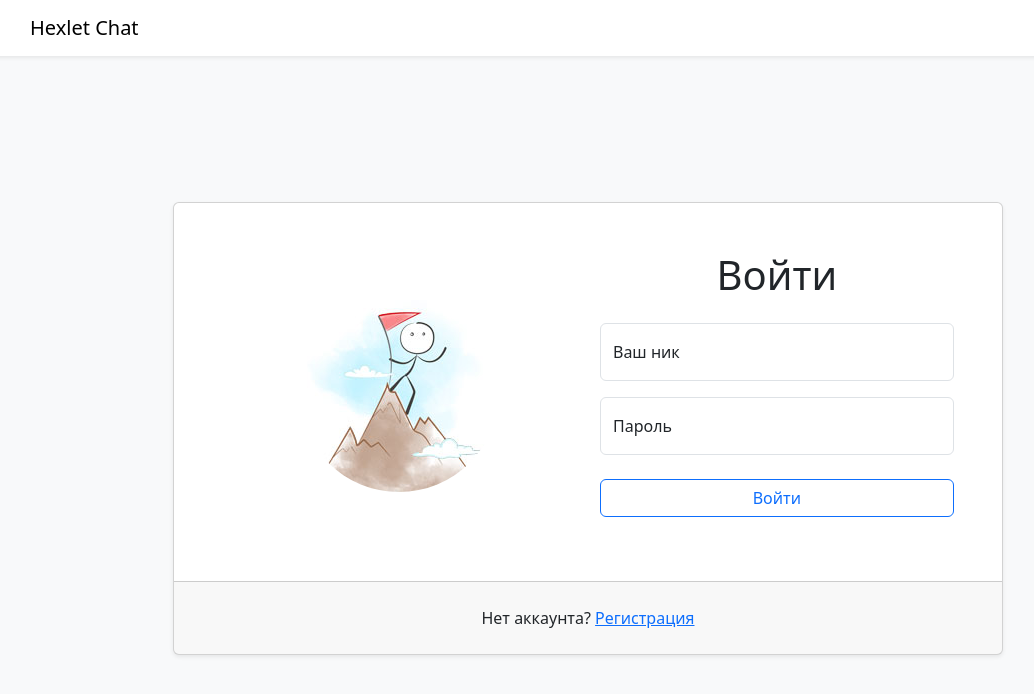
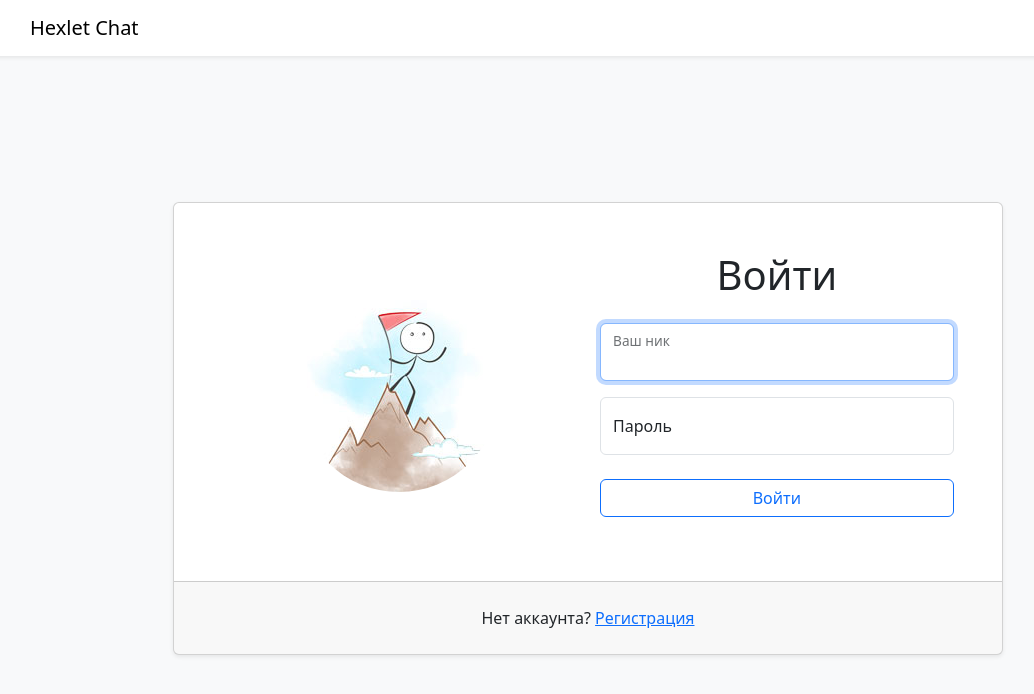
Before and after one commit to zebpaa/Chat-Slack, a React (Vite) app in the folder frontend/: page /login in a window 1280 px wide. Shown: the top 694 px of the page, without its empty margins (52-1086 px from the left). Built offline with nearby package versions, Linux system fonts and the light colour scheme.

Commit message:
update frontend/src/components/LoginPage.jsx

```diff
--- a/frontend/src/components/LoginPage.jsx
+++ b/frontend/src/components/LoginPage.jsx
@@ -1,10 +1,49 @@
+import { Link } from 'react-router-dom';
+import { useState, useRef, useEffect } from 'react';
+import { useFormik } from 'formik';
+import axios from 'axios';
+import routes from '../routes.js';
+import { useNavigate, useLocation } from 'react-router-dom';
 import {
     Container, Row, Col, Card,
-    Form, Button, FloatingLabel, Image
+    Form, Button, FloatingLabel, Image,
 } from 'react-bootstrap';
-import { Link } from 'react-router-dom';
+
 
 const LoginPage = () => {
+    const [authFailed, setAuthFailed] = useState(false);
+    const inputRef = useRef();
+    const navigate = useNavigate();
+    const location = useLocation();
+
+    useEffect(() => {
+        inputRef.current.focus();
+    }, []);
+
+    const formik = useFormik({
+        initialValues: {
+            username: '',
+            password: '',
+        },
+        onSubmit: (values) => {
+            setAuthFailed(false);
+
+            axios.post(routes.loginPath(), values)
+                .then((data) => {
+                    console.log('data: ', data);
+                    localStorage.setItem('userId', JSON.stringify(data));
+                    const { from } = location.state;
+                    navigate(from);
+                })
+                .catch((error) => {
+                    formik.setSubmitting(false);
+                    setAuthFailed(true);
+                    console.log('error: ', error);
+                })
+
+        }
+    });
+
     return (
         <Container fluid className="h-100">
             <Row className="justify-content-center align-content-center h-100">
@@ -14,14 +53,23 @@ const LoginPage = () => {
                             <Col xs={12} md={6} className="d-flex align-items-center justify-content-center">
                                 <Image src="/images/login-avatar.jpeg" alt="Войти" roundedCircle />
                             </Col>
-                            <Form className="col-12 col-md-6 mt-3 mt-md-0">
+                            <Form className="col-12 col-md-6 mt-3 mt-md-0" onSubmit={formik.handleSubmit}>
                                 <h1 className="text-center mb-4">Войти</h1>
                                 <FloatingLabel
                                     controlId="username"
                                     label="Ваш ник"
                                     className="mb-3"
                                 >
-                                    <Form.Control placeholder="Ваш ник" name="username" autoComplete="username" required />
+                                    <Form.Control
+                                        onChange={formik.handleChange}
+                                        values={formik.values.username}
+                                        placeholder="Ваш ник"
+                                        ref={inputRef}
+                                        name="username"
+                                        autoComplete="username"
+                                        required
+                                        isInvalid={authFailed}
+                                    />
                                 </FloatingLabel>
 
                                 <FloatingLabel
@@ -29,10 +77,19 @@ const LoginPage = () => {
                                     label="Пароль"
                                     className="mb-4"
                                 >
-                                    <Form.Control type="password" placeholder="Пароль" name="password" autoComplete="current-password" required />
+                                    <Form.Control
+                                        onChange={formik.handleChange}
+                                        values={formik.values.password}
+                                        type="password"
+                                        placeholder="Пароль"
+                                        name="password"
+                                        autoComplete="current-password"
+                                        required
+                                        isInvalid={authFailed}
+                                    />
                                 </FloatingLabel>
 
-                                {/* Feedback bootstrap */}
+                                <Form.Control.Feedback type="invalid">Неверные имя пользователя или пароль</Form.Control.Feedback>
 
                                 <Button variant="outline-primary" type="submit" className="w-100 mb-3">
                                     Войти
```
